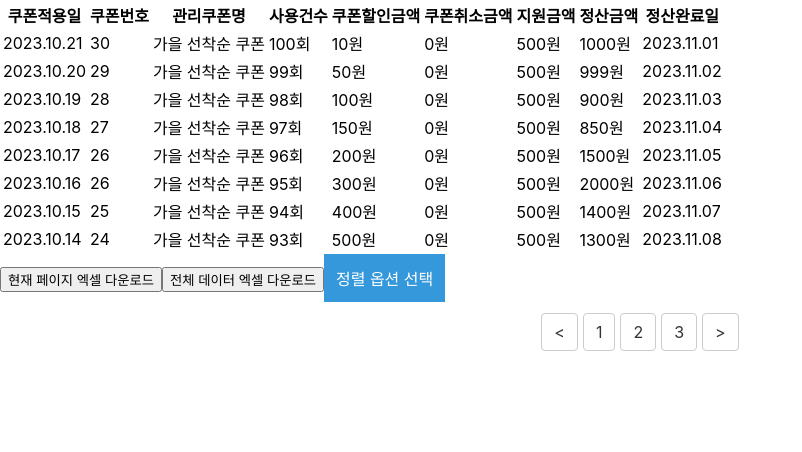
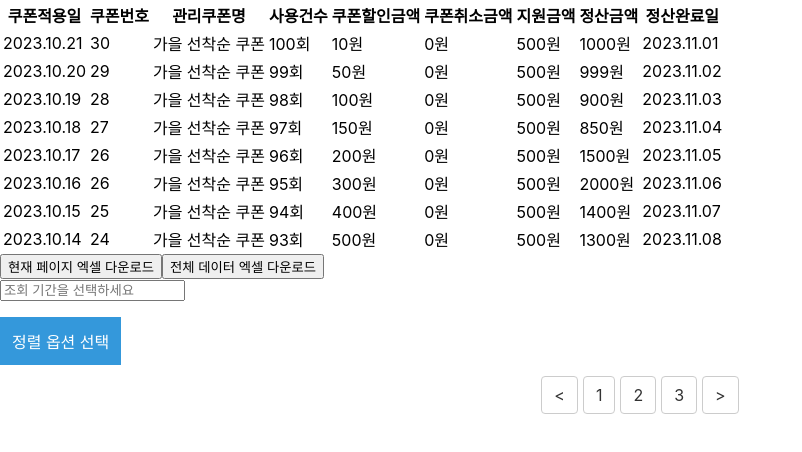
Before and after one commit to jiohjung98/react-xlsx-practice, a React (Create React App) app: page / in a window 1280 px wide. Shown: the top 452 px of the page, without its empty margins (0-802 px from the left). Built offline with nearby package versions, Linux system fonts and the light colour scheme.

Commit message:
Feat: 달력 컴포넌트 생성

```diff
--- a/package.json
+++ b/package.json
@@ -13,6 +13,7 @@
     "@types/react": "^18.2.46",
     "@types/react-dom": "^18.2.18",
     "react": "^18.2.0",
+    "react-datepicker": "^4.25.0",
     "react-dom": "^18.2.0",
     "react-paginate": "^8.2.0",
     "react-scripts": "5.0.1",
@@ -43,5 +44,8 @@
       "last 1 firefox version",
       "last 1 safari version"
     ]
+  },
+  "devDependencies": {
+    "@types/react-datepicker": "^4.19.5"
   }
 }
--- /dev/null
+++ b/src/components/DataRangePicker.tsx
@@ -0,0 +1,37 @@
+import React, { useState } from 'react';
+import DatePicker from 'react-datepicker';
+import 'react-datepicker/dist/react-datepicker.css';
+
+function DateRangePicker() {
+  const [startDate, setStartDate] = useState<Date | null>(null);
+  const [endDate, setEndDate] = useState<Date | null>(null);
+
+  const handleDateChange = (dates: [Date | null, Date | null] | null) => {
+    if (dates) {
+      const [start, end] = dates;
+      if (start && end) {
+        setStartDate(start);
+        setEndDate(end);
+      }
+    }
+  };
+
+  return (
+    <div>
+      <DatePicker
+        selectsRange
+        startDate={startDate}
+        endDate={endDate}
+        onChange={handleDateChange}
+        placeholderText="조회 기간을 선택하세요"
+      />
+      <p>
+        {startDate && endDate && (
+          <>선택된 기간: {startDate.toLocaleDateString()} - {endDate.toLocaleDateString()}</>
+        )}
+      </p>
+    </div>
+  );
+}
+
+export default DateRangePicker;
--- a/src/components/Excel.tsx
+++ b/src/components/Excel.tsx
@@ -3,6 +3,7 @@ import * as XLSX from 'xlsx';
 import TableComponent from './DataTable';
 import { DataItem } from '../types/DataItem';
 import ReactPaginate from 'react-paginate';
+import DateRangePicker from './DataRangePicker';
 import './Pagination.css';
 import './DropdownSpinner.css';
 
@@ -86,6 +87,7 @@ function ExcelDownloadButton() {
           <TableComponent data={currentData} />
           <button onClick={handleDownload}>현재 페이지 엑셀 다운로드</button>
           <button onClick={handleDownloadAll}>전체 데이터 엑셀 다운로드</button>
+          <DateRangePicker></DateRangePicker>
            <div className={`dropdown ${dropdownOpen ? 'open' : ''}`}>
                 <button onClick={toggleDropdown} className="dropbtn">
                     정렬 옵션 선택
```
Also changed, not shown: 1 other file (tests, documents, lock files or other folders).
